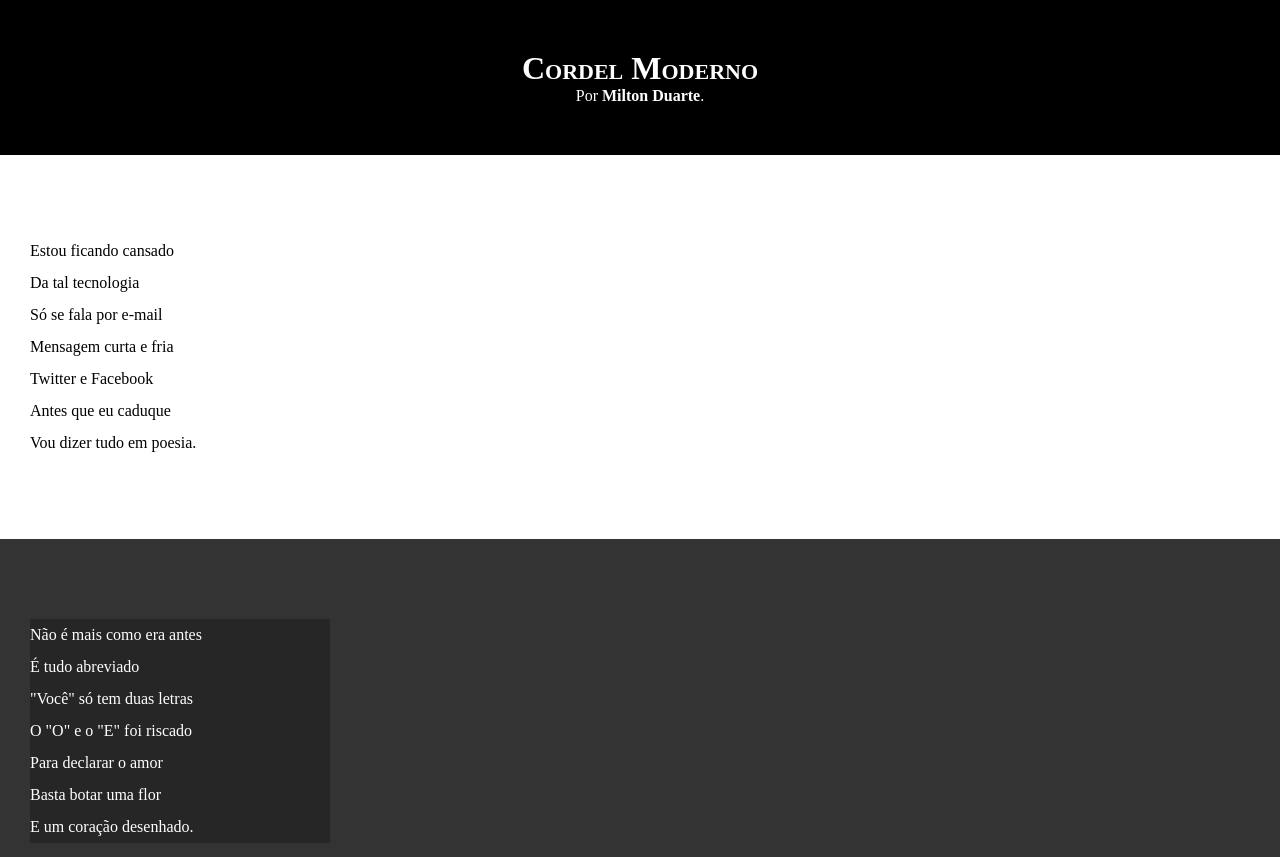
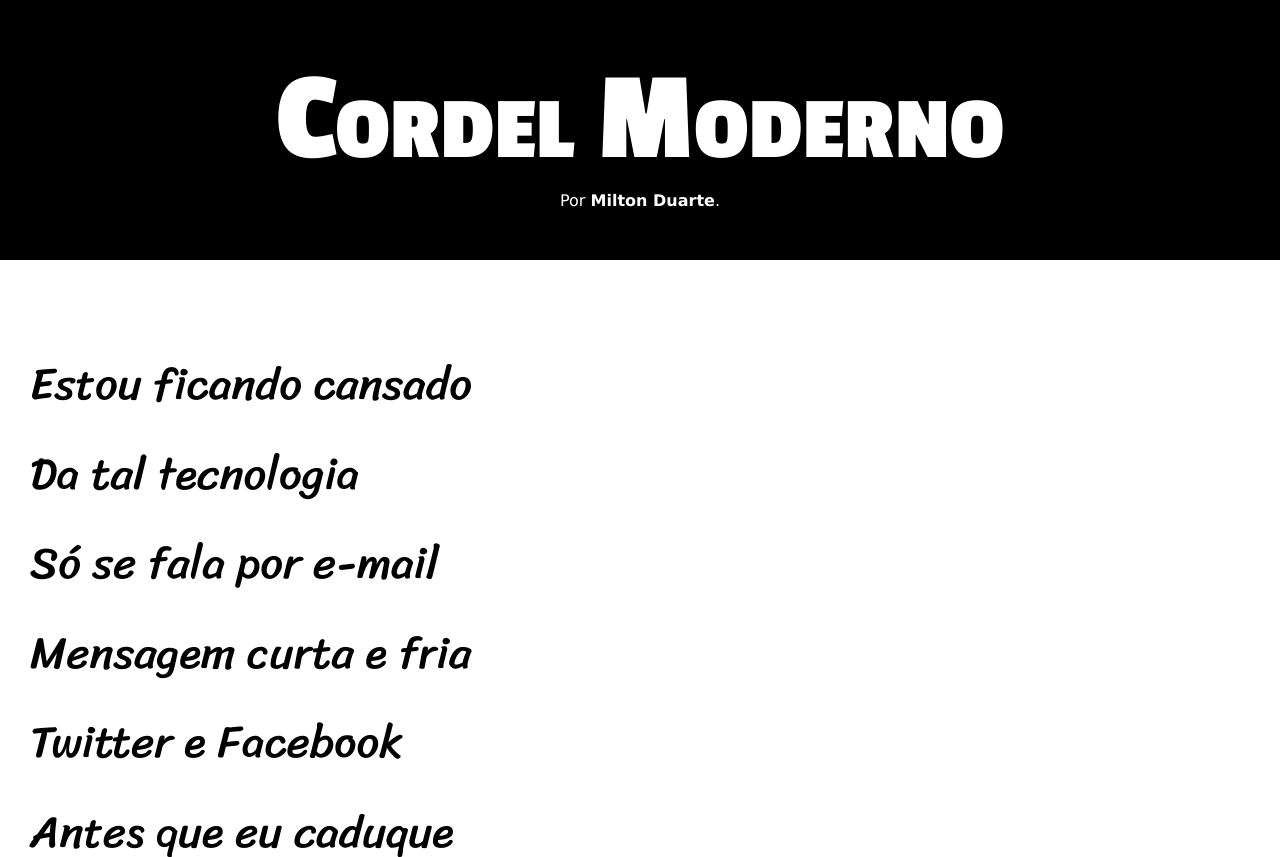
Before and after one commit to Brunoestorninho/html-css, a plain HTML site: page desafios/des012/index.html in a window 1280 px wide. Shown: the top 857 px of the page. Drawn offline with Linux system fonts and the light colour scheme.

Commit message:
atualização de estilos desafio 12

```diff
--- a/desafios/des012/estilo/style.css
+++ b/desafios/des012/estilo/style.css
@@ -1,5 +1,14 @@
 @charset "UTF-8";
 
+@import url('https://fonts.googleapis.com/css2?family=Passion+One:wght@400;700;900&display=swap');
+
+@import url('https://fonts.googleapis.com/css2?family=Sriracha&display=swap');
+
+:root {
+    --fonte1: Verdana, Geneva, Tahoma, sans-serif;
+    --fonte2: 'Passion One', sans-serif;
+    --fonte3: 'Sriracha', cursive;
+}
 * {
     margin: 0px;
     padding: 0px;
@@ -7,6 +16,7 @@
 html, body {
     min-height: 100vh;
     background-color: darkgray;
+    font-family: var(--fonte1);
 }
 
 header {
@@ -19,6 +29,8 @@ header > h1 {
     padding-top: 50px;
     /* text-transform: uppercase; > letras em maiusculas */
     font-variant: small-caps; /* letras maiusculas porem a primeiras maiores*/
+    font-family: var(--fonte2);
+    font-size: 10vw;
 }
 
 header > p {
@@ -40,6 +52,8 @@ section {
     padding-bottom: 10vh;
     line-height: 2em;
     padding-left: 30px;
+    font-family: var(--fonte3);
+    font-size: 3.5vw;
 }
 
 section.normal {
@@ -52,7 +66,8 @@ section.imagem {
     color: white;
 }
 section.imagem > p {
-    width: 300px;
+    display: inline-block;
+    padding: 5px;
     background-color: rgba(0, 0, 0, 0.247);
 }
 
```
